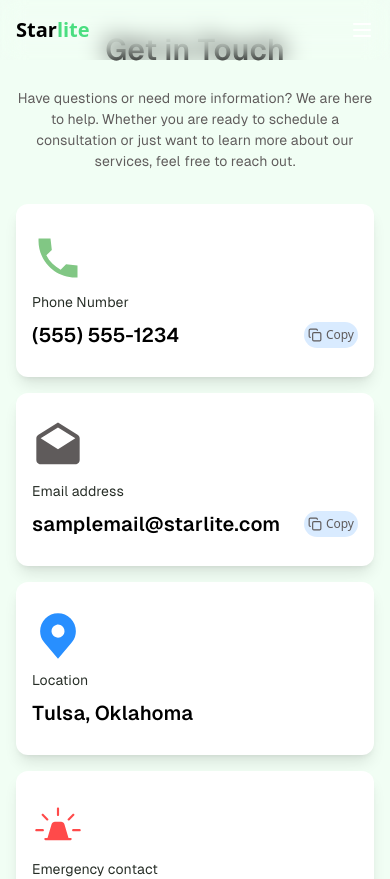
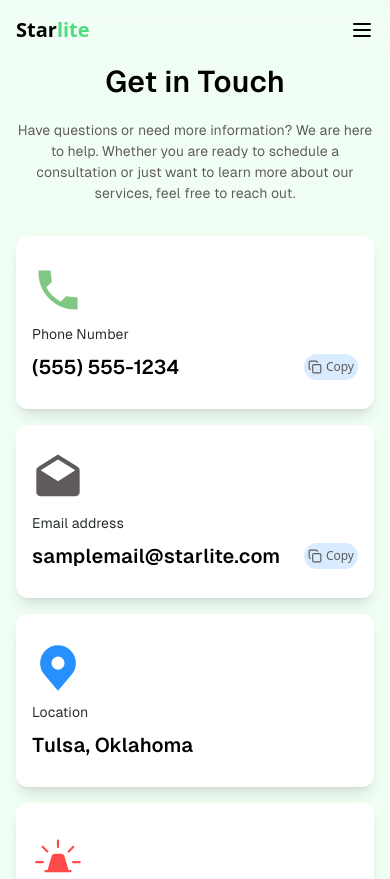
Before and after one commit to Starlite-Care/starlite-website, a Next.js app: page /contactUs in a window 390 px wide. Shown: the top 879 px of the page. Built offline with nearby package versions, Linux system fonts and the light colour scheme.

Commit message:
made changes

```diff
--- a/src/app/contactUs/page.jsx
+++ b/src/app/contactUs/page.jsx
@@ -61,7 +61,7 @@ const ContactUs = () => {
   );
 
   return (
-    <main className="flex flex-col justify-center w-full bg-[#F1FEF4] min-h-screen py-8 px-4 md:px-8">
+    <main className="flex flex-col justify-center w-full bg-[#F1FEF4] min-h-screen py-8 pt-16 px-4 md:px-8">
       <div className="flex flex-col w-full max-w-[1000px] justify-center items-center mx-auto gap-8">
         <div className="flex flex-col justify-center items-center gap-[20px] text-center">
           <h1 className="font-geistSemiBold font-semibold text-3xl md:text-4xl">
--- a/src/components/Navbar.jsx
+++ b/src/components/Navbar.jsx
@@ -11,13 +11,25 @@ const Navbar = () => {
   const pathname = usePathname();
   const [isBlackTextRoute, setIsBlackTextRoute] = useState(false);
   const [isSideMenuOpen, setIsSideMenuOpen] = useState(false);
+  const [isScrolled, setIsScrolled] = useState(false);
 
   useEffect(() => {
     setIsBlackTextRoute(BLACK_TEXT_ROUTES.includes(pathname));
+
+    const handleScroll = () => {
+      const scrollPosition = window.scrollY;
+      setIsScrolled(scrollPosition > 50); // Change to black after scrolling 50px
+    };
+
+    window.addEventListener("scroll", handleScroll);
+
+    return () => {
+      window.removeEventListener("scroll", handleScroll);
+    };
   }, [pathname]);
 
   const linkClass = `
-    ${isBlackTextRoute ? "text-black" : "text-white"}
+    ${isBlackTextRoute || isScrolled ? "text-black" : "text-white"}
     hover:text-green-400 transition-colors duration-300
     text-sm sm:text-base
   `;
@@ -28,24 +40,27 @@ const Navbar = () => {
 
   return (
     <>
-      <div className="fixed top-0 z-50 bg-transparent backdrop-blur-md backdrop-filter w-full">
+      <div
+        className={`fixed top-0 z-50 w-full transition-all duration-300 ${
+          isScrolled
+            ? "bg-white shadow-md"
+            : "bg-transparent backdrop-blur-md backdrop-filter"
+        }`}
+      >
         <div className="flex justify-between items-center px-4 sm:px-10 py-4">
           {/* Logo or Brand Name */}
           <Link
             href="/"
             className={`${
-              isBlackTextRoute ? "text-black" : "text-white"
-            } text-xl sm:text-2xl font-semibold no-underline`}
+              isBlackTextRoute || isScrolled ? "text-black" : "text-white"
+            } text-xl sm:text-2xl font-semibold no-underline transition-colors duration-300`}
           >
             Star<span className="text-green-400">lite</span>
           </Link>
 
           {/* Mobile Menu Button */}
-          <button
-            onClick={toggleSideMenu}
-            className="sm:hidden text-white hover:text-green-400"
-          >
-            <Menu size={24} />
+          <button onClick={toggleSideMenu} className="sm:hidden">
+            <Menu className={linkClass} size={24} />
           </button>
 
           {/* Desktop Navigation Links */}
@@ -83,19 +98,39 @@ const Navbar = () => {
             <X size={24} />
           </button>
           <nav className="flex flex-col space-y-4">
-            <Link href="/services" className="text-black hover:text-green-400 text-lg" onClick={toggleSideMenu}>
+            <Link
+              href="/services"
+              className="text-black hover:text-green-400 text-lg"
+              onClick={toggleSideMenu}
+            >
               Services
             </Link>
-            <Link href="/consultation" className="text-black hover:text-green-400 text-lg" onClick={toggleSideMenu}>
+            <Link
+              href="/consultation"
+              className="text-black hover:text-green-400 text-lg"
+              onClick={toggleSideMenu}
+            >
               Consultation
             </Link>
-            <Link href="/resources" className="text-black hover:text-green-400 text-lg" onClick={toggleSideMenu}>
+            <Link
+              href="/resources"
+              className="text-black hover:text-green-400 text-lg"
+              onClick={toggleSideMenu}
+            >
               Resources
             </Link>
-            <Link href="/career" className="text-black hover:text-green-400 text-lg" onClick={toggleSideMenu}>
+            <Link
+              href="/career"
+              className="text-black hover:text-green-400 text-lg"
+              onClick={toggleSideMenu}
+            >
               Career
             </Link>
-            <Link href="/contactUs" className="text-black hover:text-green-400 text-lg" onClick={toggleSideMenu}>
+            <Link
+              href="/contactUs"
+              className="text-black hover:text-green-400 text-lg"
+              onClick={toggleSideMenu}
+            >
               Contact us
             </Link>
           </nav>
```
